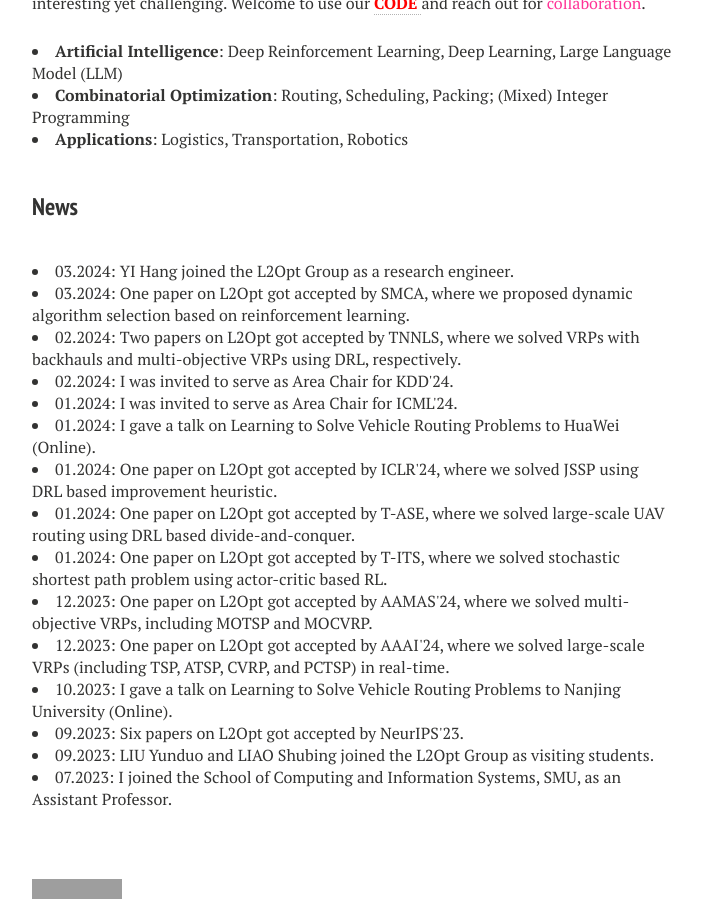
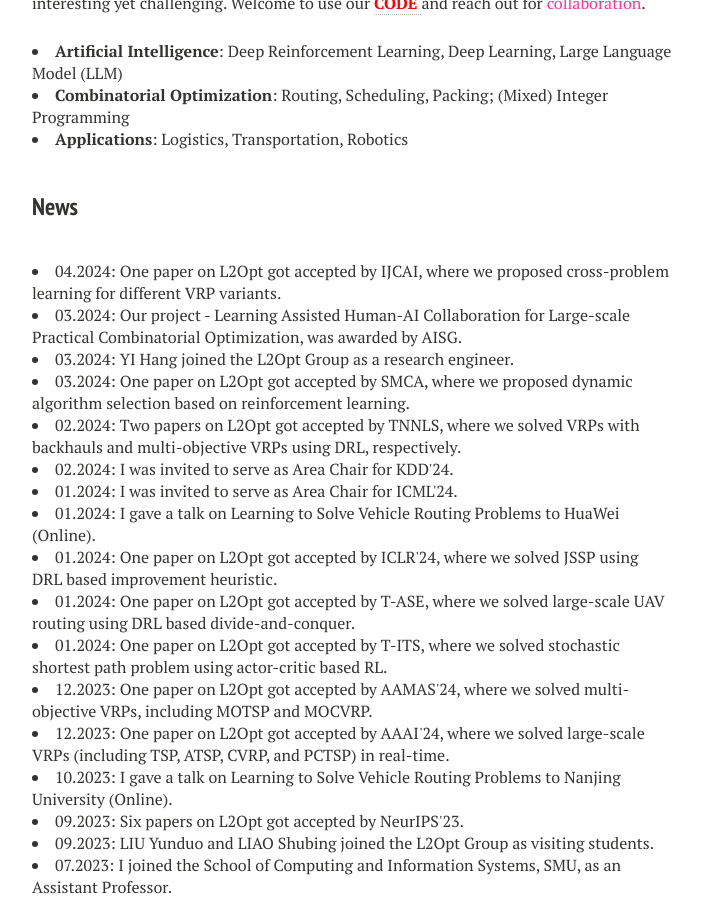
Before and after one commit to zhiguangcaosg/zhiguangcaosg.github.io, a Jekyll site: the page built from index.md, in a window 1280 px wide and 900 px high, scrolled down 878 px. Shown: the whole window, without its empty margins (288-990 px from the left). Built offline with Jekyll 4.4.1, drawn with Linux system fonts in a browser that asks for light colours; nearby versions of some CDN libraries; grey boxes are pictures that could not be loaded.

Commit message:
Update index.md

```diff
--- a/index.md
+++ b/index.md
@@ -38,6 +38,14 @@ image: banner1.png
 </li>
 
 <h3 style="margin-bottom:-8px;padding-top:20px;">News</h3> <br>
+
+<li>
+04.2024:  One paper on L2Opt got accepted by IJCAI, where we proposed cross-problem learning for different VRP variants.
+</li>
+
+<li>
+03.2024:  Our project - Learning Assisted Human-AI Collaboration for Large-scale Practical Combinatorial Optimization, was awarded by AISG.
+</li>
 
 <li>
 03.2024:  YI Hang joined the L2Opt Group as a research engineer.
```
